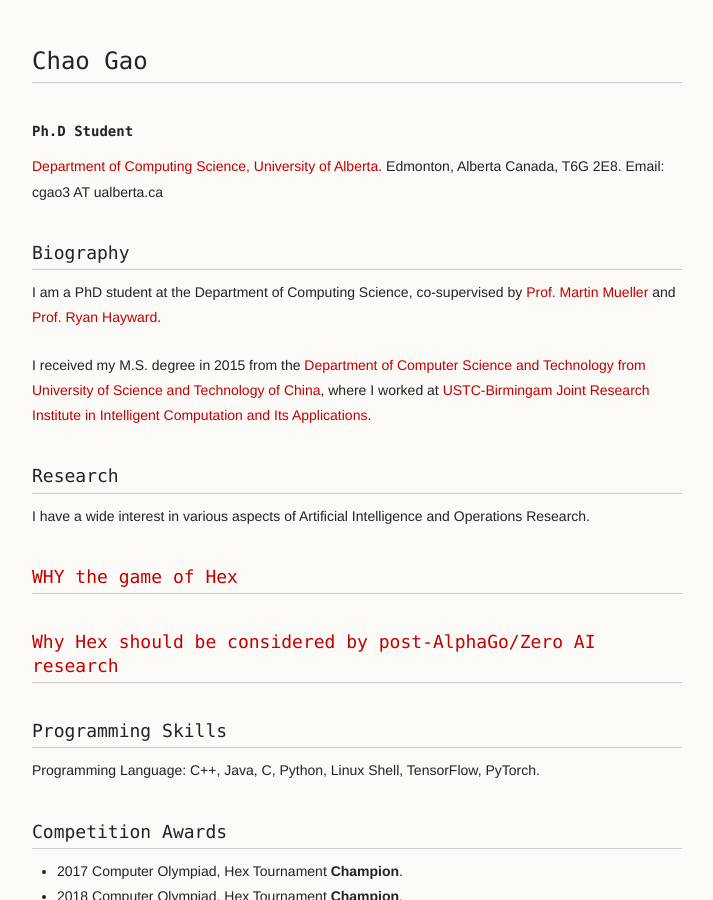
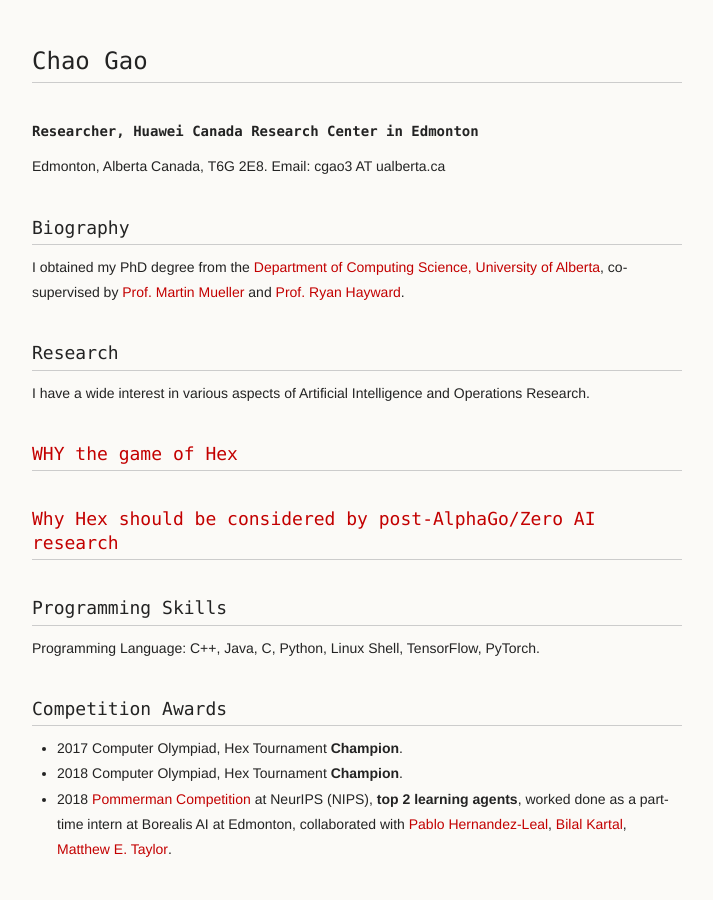
Before and after one commit to cgao3/cgao3-old.github.io, a Jekyll site: the page built from index.md, in a window 1280 px wide and 900 px high. Shown: the whole window, without its empty margins (278-991 px from the left). Built offline with Jekyll 4.4.1, drawn with Linux system fonts in a browser that asks for light colours; our own code applies the rules of GitHub Pages for plain Markdown files; a script that is not in the unit is left out.

Commit message:
Update index.md

```diff
--- a/index.md
+++ b/index.md
@@ -1,16 +1,15 @@
 ## Chao Gao
-#### Ph.D Student
+#### Researcher, Huawei Canada Research Center in Edmonton
 
-[Department of Computing Science, University of Alberta](http://cs.ualberta.ca).
+
 Edmonton, Alberta
 Canada, T6G 2E8.
 Email: cgao3 AT ualberta.ca
 
 ### Biography
-I am a PhD student at the Department of Computing Science, co-supervised by [Prof. Martin Mueller](https://webdocs.cs.ualberta.ca/~mmueller/) and [Prof. Ryan Hayward](https://webdocs.cs.ualberta.ca/~hayward/).
 
-I received my M.S. degree in 2015 from the [Department of Computer Science and Technology from University of Science and Technology of China](http://cs.ustc.edu.cn), where I worked at [USTC-Birmingam Joint Research Institute in Intelligent Computation and Its Applications](http://ubri.ustc.edu.cn/).
-
+I obtained my PhD degree from the
+[Department of Computing Science, University of Alberta](http://cs.ualberta.ca), co-supervised by [Prof. Martin Mueller](https://webdocs.cs.ualberta.ca/~mmueller/) and [Prof. Ryan Hayward](https://webdocs.cs.ualberta.ca/~hayward/).
 
 ### Research
 I have a wide interest in various aspects of Artificial Intelligence and Operations Research.
```
Also changed, not shown: other parts of index.md (+1 -0 lines).
